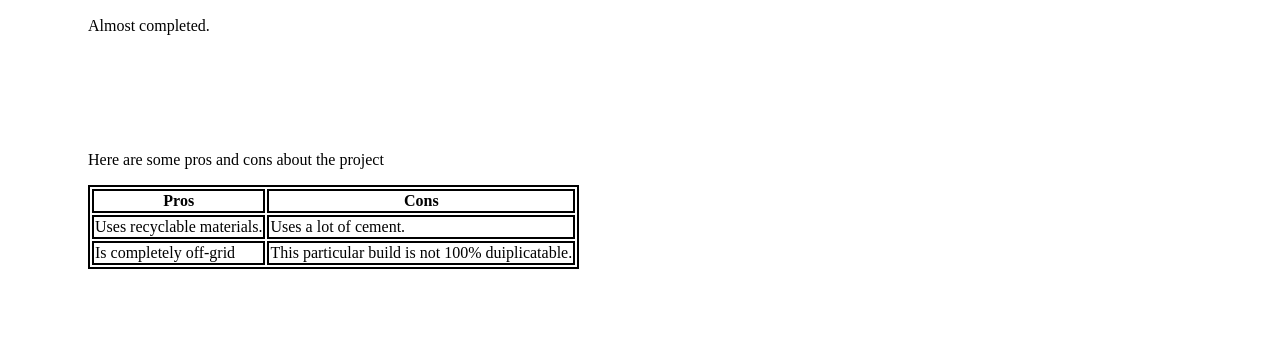
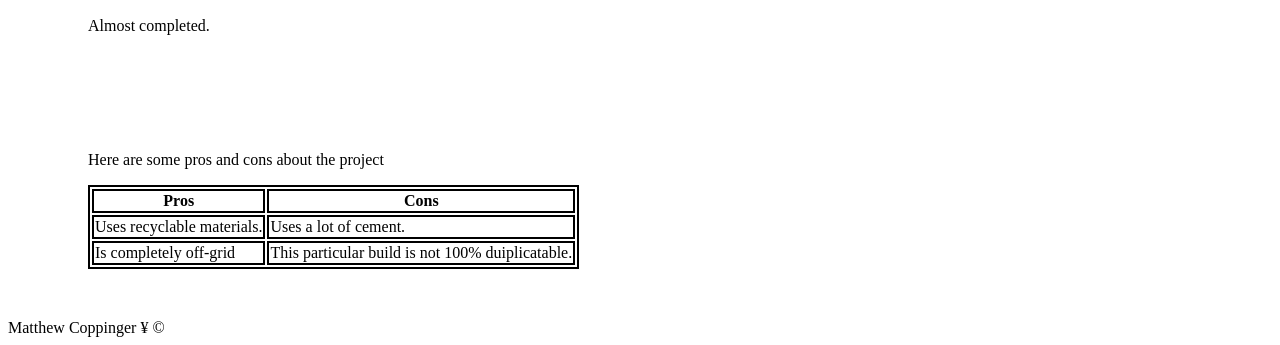
Before and after one commit to CLT-Codecamp-Nov-21/js-assignment-4-html-me-something-MCoppinDev, a website: page index.html in a window 1280 px wide. Shown: the part 5327-5672 px from the top of the page. Drawn offline with Linux system fonts and the light colour scheme.

Commit message:
added footer

```diff
--- a/index.html
+++ b/index.html
@@ -1,8 +1,9 @@
 <!DOCTYPE html>
 <html>
-   <title>Matt Coppinger - Perpetual Summer</title>
+
   <head>
     <link rel="stylesheet" href="styles.css" />
+     <title>Matt Coppinger - Perpetual Summer</title>
   </head>
   <header id = "mainHeading">
     <h2>Perpetual Summer</h2>
@@ -136,4 +137,5 @@
       </section>
     </article>
   </body>
+  <footer>Matthew Coppinger &yen; &copy;</footer>
 </html>
```
